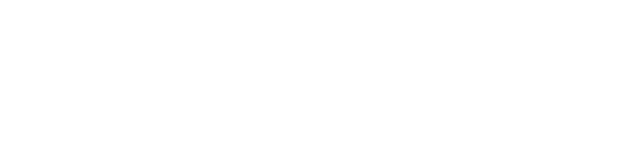
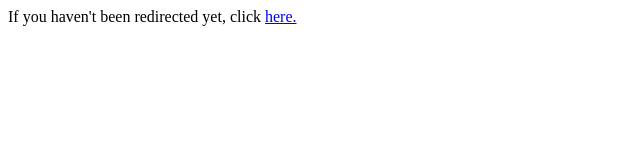
Before and after one commit to adevguylol/classicmrkt, a plain HTML site: page index.html in a window 1280 px wide. Shown: the whole page, without its empty margins (0-640 px from the left). Drawn offline with Linux system fonts and the light colour scheme.

Commit message:
Update index.html

```diff
--- a/index.html
+++ b/index.html
@@ -1,5 +1,6 @@
 <html>
   <head>
     <title>Classic Marketplace: discover a world of products made for Windows.</title>
+    <p>If you haven't been redirected yet, click <a href="mkplace.htm">here.</a></p>
   </head>
 </html>
```
